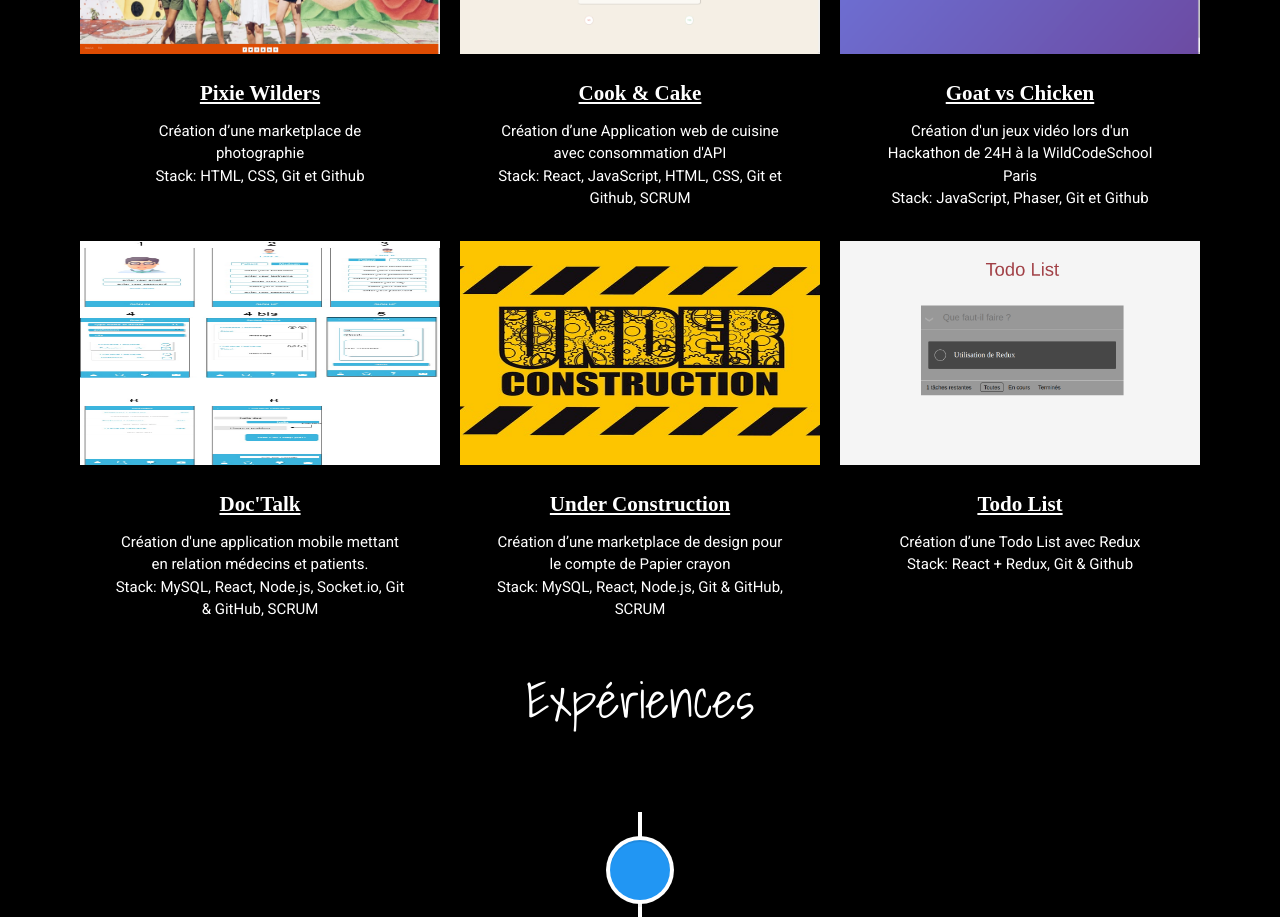
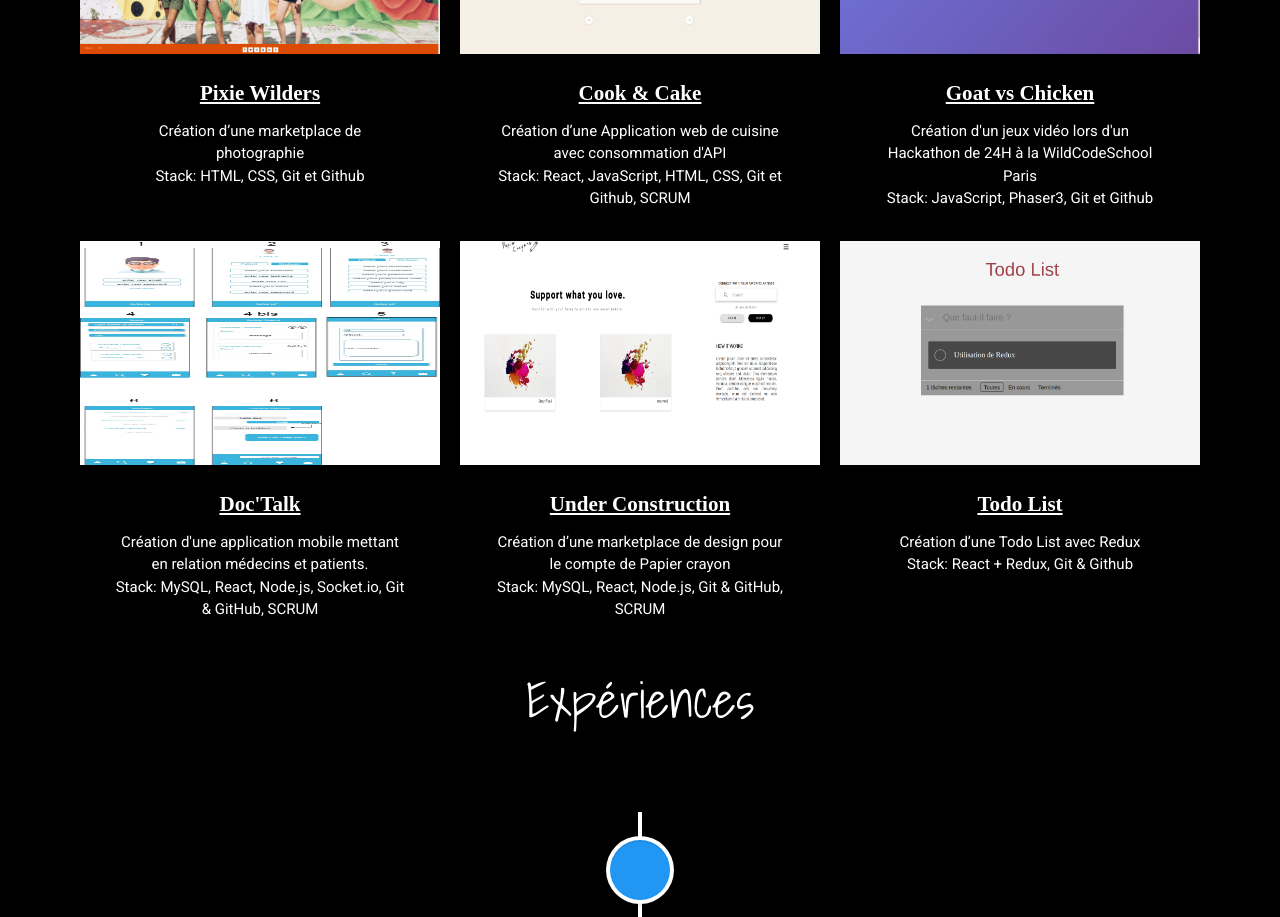
Before and after one commit to Mamednoor/portfolio, a React (Create React App) app: page / in a window 1280 px wide. Shown: the part 1100-2017 px from the top of the page. Built offline with nearby package versions, Linux system fonts and the light colour scheme.

Commit message:
adding picture and correction

```diff
--- a/src/components/pages/Cards.js
+++ b/src/components/pages/Cards.js
@@ -7,6 +7,7 @@ import goatvschicken from "../assets/img/GoatvsChicken.png";
 import doctalk from "../assets/img/doctalk.jpg"
 import pixieWilder from "../assets/img/PixieWilders.png";
 import reduxtrain from "../assets/img/redux-train.png"
+import papiercrayon from "../assets/img/papiercrayon.png"
 
 const CardContainer = styled.div`
   display: flex;
@@ -114,7 +115,7 @@ function Cards() {
             Création d'un jeux vidéo lors d'un Hackathon de 24H à la
             WildCodeSchool Paris
             <br />
-            Stack: JavaScript, Phaser, Git et Github
+            Stack: JavaScript, Phaser3, Git et Github
           </p>
         </CustomCard>
       </CardBoxed>
@@ -140,7 +141,7 @@ function Cards() {
       </CardBoxed>
       <CardBoxed>
         <CustomImage>
-          <img className="img-card" alt="ScreenProject" src={build} />
+          <img className="img-card" alt="ScreenProject" src={papiercrayon} />
         </CustomImage>
         <CustomCard>
           <a
```
Also changed, not shown: src/components/assets/img/papiercrayon.png (added).
